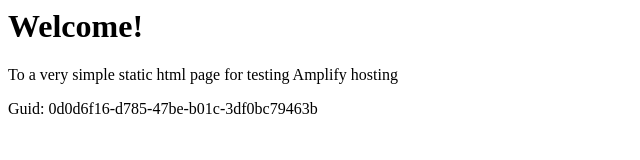
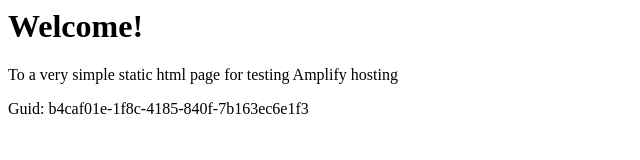
Before and after one commit to aws-aemilia-sfo/Github-PR-Commit-Integration-Test-DoNotTouch-GitHubWebhookPushCanaryTest-v1-preprod-us-west-1, a website: page src/index.html in a window 1280 px wide. Shown: the full height of the page, 0-640 px from the left. Drawn offline with Linux system fonts and the light colour scheme.

Commit message:
commit from integ tests

```diff
--- a/src/index.html
+++ b/src/index.html
@@ -12,6 +12,6 @@
 <body>
     <h1>Welcome!</h1>
     <p>To a very simple static html page for testing Amplify hosting</p>
-    <p>Guid: 0d0d6f16-d785-47be-b01c-3df0bc79463b</p></body>
+    <p>Guid: b4caf01e-1f8c-4185-840f-7b163ec6e1f3</p></body>
 
 </html>
```
